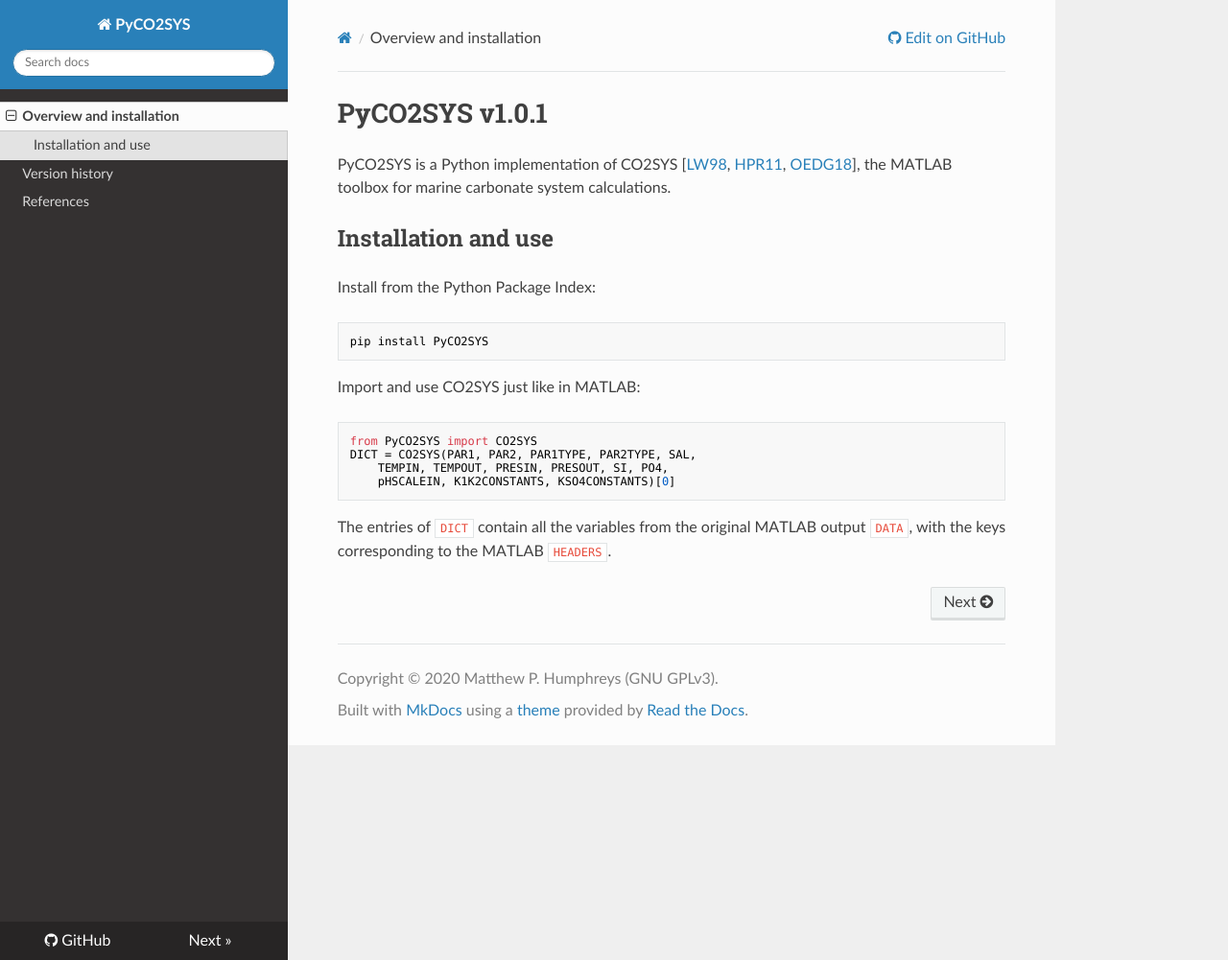
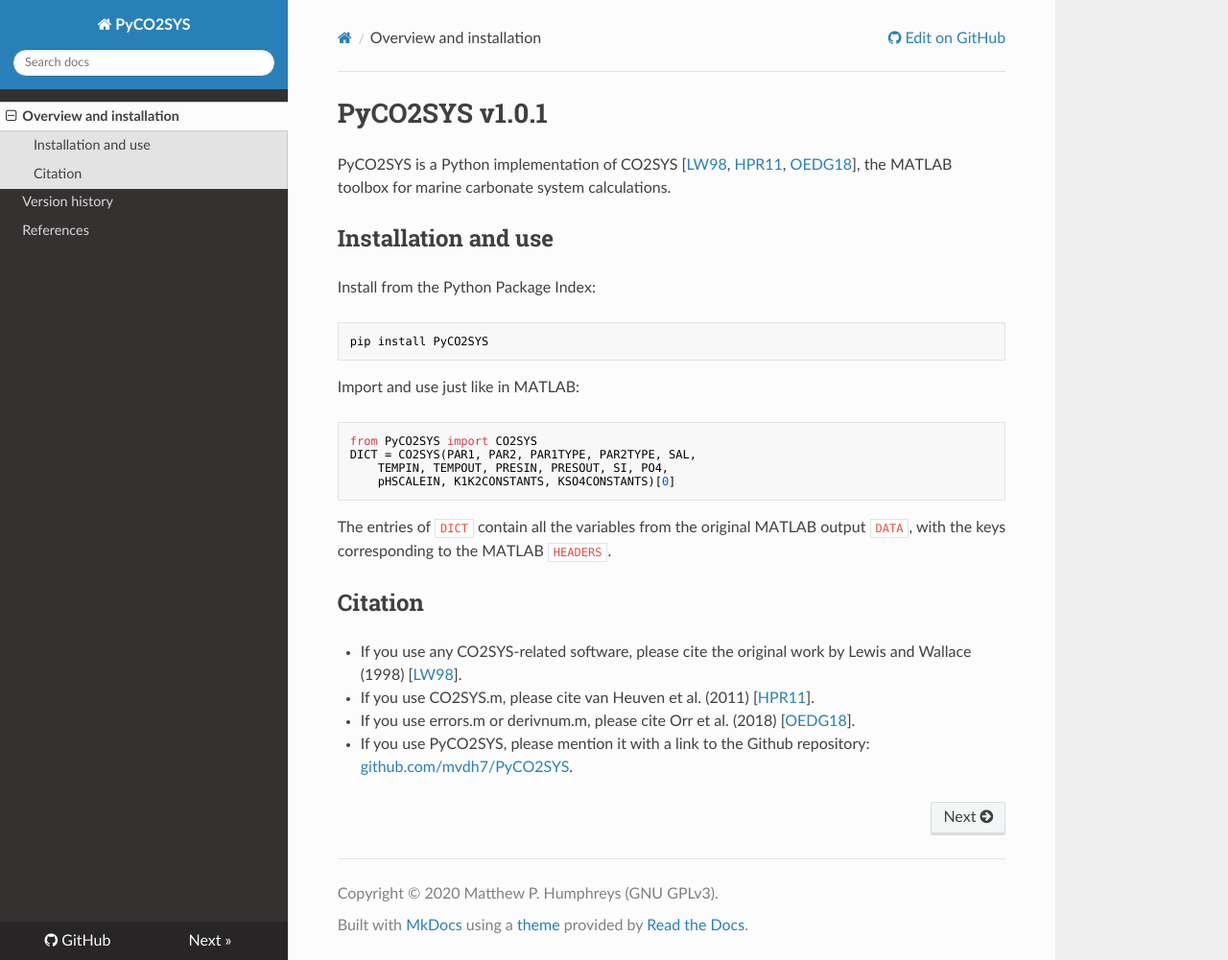
Before and after one commit to mvdh7/PyCO2SYS, an MkDocs documentation site: the page built from docs/index.md, in a window 1280 px wide and 1001 px high. Shown: the whole window at 96% size. Built offline with MkDocs 1.6.1, drawn with Linux system fonts in a browser that asks for light colours; nearby versions of some CDN libraries.

Commit message:
Fix citations and version info

````diff
--- a/docs/index.md
+++ b/docs/index.md
@@ -18,3 +18,10 @@ DICT = CO2SYS(PAR1, PAR2, PAR1TYPE, PAR2TYPE, SAL,
 ```
 
 The entries of `DICT` contain all the variables from the original MATLAB output `DATA`, with the keys corresponding to the MATLAB `HEADERS`.
+
+## Citation
+
+  * If you use any CO2SYS-related software, please cite the original work by Lewis and Wallace (1998) [[LW98](refs/#LW98)].
+  * If you use CO2SYS.m, please cite van Heuven et al. (2011) [[HPR11](refs/#HPR11)].
+  * If you use errors.m or derivnum.m, please cite Orr et al. (2018) [[OEDG18](refs/#OEDG18)].
+  * If you use PyCO2SYS, please mention it with a link to the Github repository: [github.com/mvdh7/PyCO2SYS](https://github.com/mvdh7/PyCO2SYS).
````
Also changed, not shown: other parts of docs/index.md (+1 -1 lines), docs/versions.md (+2 -2 lines).
